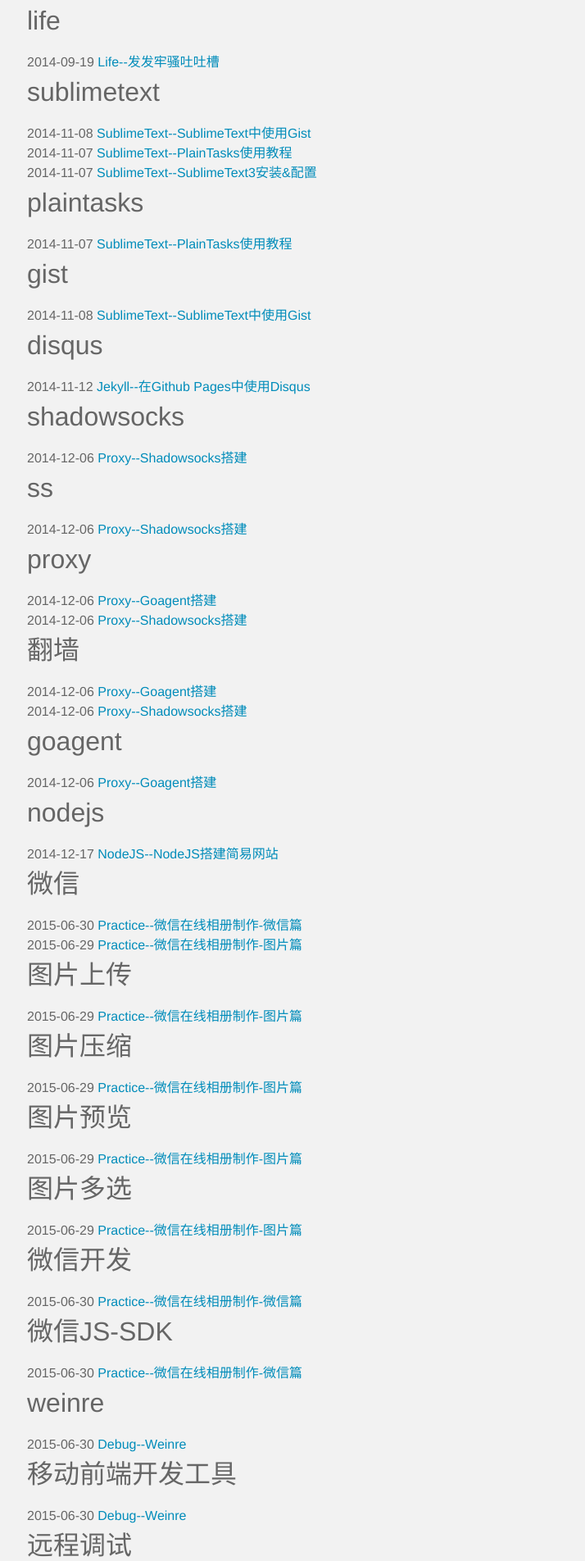
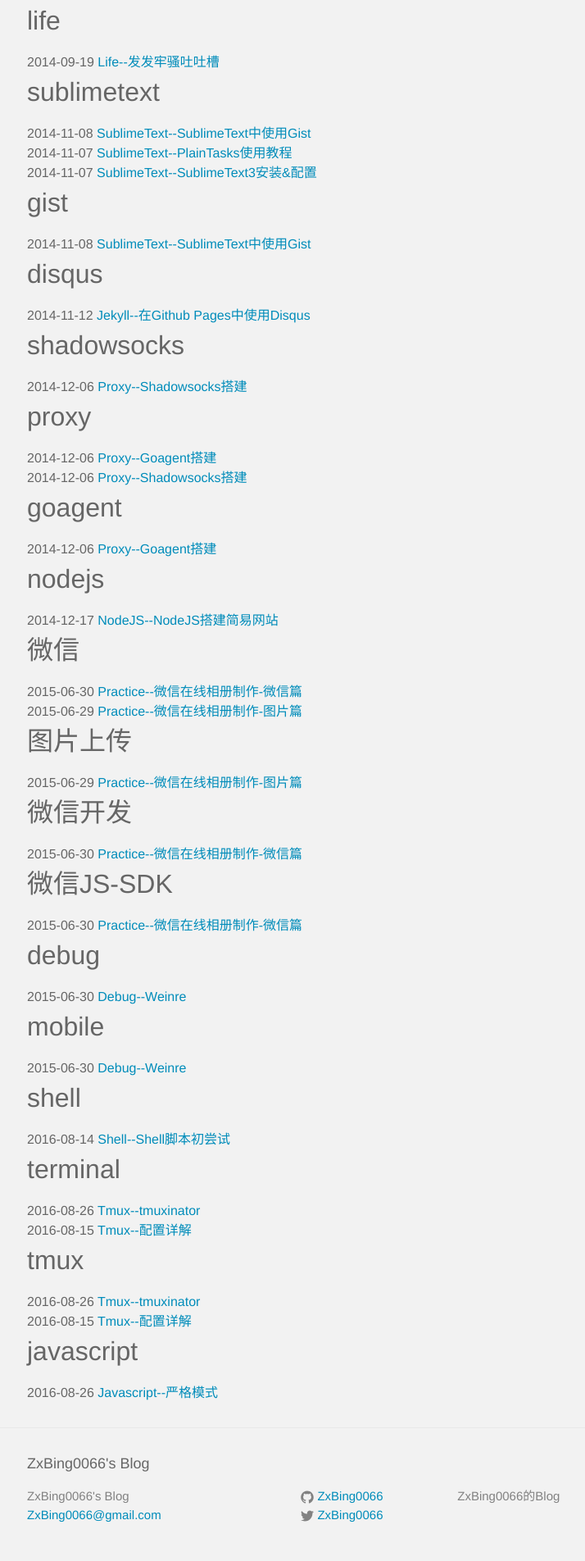
Before and after one commit to ZxBing0066/Blog, a Jekyll site: the page built from tag.html, in a window 1280 px wide. Shown: the part 535-2439 px from the top of the page at 82% size, without its empty margins (137-851 px from the left). Built offline with Jekyll 4.4.1, drawn with Linux system fonts in a browser that asks for light colours; some of the changed lines change nothing that is shown.

Commit message:
add new post about js strict mode

````diff
--- a/_posts/2014-11-07-plaintasks-start.md
+++ b/_posts/2014-11-07-plaintasks-start.md
@@ -5,7 +5,7 @@
 author: ZxBing0066
 blogid: 2014110701
 categories: sublimetext
-tags: sublimetext plaintasks
+tags: sublimetext
 ---
 
 ## `PlainTasks`使用教程(所有快捷键为`win`下的快捷键,`mac`需要自行替换)
--- a/_posts/2014-12-06-goagent.md
+++ b/_posts/2014-12-06-goagent.md
@@ -5,7 +5,7 @@
 author: ZxBing0066
 blogid: 2014120602
 categories: proxy
-tags: goagent proxy 翻墙
+tags: goagent proxy
 ---
 
 {% include proxy_tips.html %}
--- a/_posts/2014-12-06-shadowsocks.md
+++ b/_posts/2014-12-06-shadowsocks.md
@@ -5,7 +5,7 @@
 author: ZxBing0066
 blogid: 2014120601
 categories: proxy
-tags: shadowsocks ss proxy 翻墙
+tags: shadowsocks proxy
 ---
 
 {% include proxy_tips.html %}
--- a/_posts/2015-06-29-weixin-album-image.md
+++ b/_posts/2015-06-29-weixin-album-image.md
@@ -5,7 +5,7 @@
 author: ZxBing0066
 blogid: 2015062901
 categories: weixin
-tags: 微信 图片上传 图片压缩 图片预览 图片多选
+tags: 微信 图片上传
 ---
 
 > 最近做了个微信上的在线相册的玩意,设计到了无数的坑,就此扯两句...
--- a/_posts/2015-06-30-weinre.md
+++ b/_posts/2015-06-30-weinre.md
@@ -5,7 +5,7 @@
 author: ZxBing0066
 blogid: 2015063002
 categories: tools
-tags: weinre 移动前端开发工具 远程调试
+tags: debug mobile
 ---
 
 > `weinre`全名`web inspector remote`,就是`web`远程调试工具,可以远程调试页面,浏览器端其实用处不大,移动端却意义非凡,毕竟移动端可没有`Chrome Console`等调试工具存在的.
--- /dev/null
+++ b/_posts/2016-08-26-strict-mode.md
@@ -0,0 +1,161 @@
+---
+layout: post
+title: "Javascript--严格模式"
+date: 2016-08-26 18:08:18
+author: ZxBing0066
+blogid: 2016082602
+categories: javascript
+tags: javascript
+---
+
+> 严格模式是在ES5中新增的指令,他不是一个声明,而是一个字面表达式,这样在老版本的浏览器中会被忽视而不至于会引起错误.
+
+### 兼容版本
+
+ IE | Chrome | Firefox | Safari | Opera
+ --- | --- | --- | --- | ---
+ 10+ | 13+ | 4+ | 5.1+ | 12+
+
+### 宣告严格模式
+
+```js
+"use strict";
+x = 3.14; // 进入严格模式这里会报错
+```
+
+严格模式需要在一段脚本或者函数的开头宣告才能被识别,在脚本开头这个脚本中的代码都将以严格模式执行,函数开头宣告则只有这个函数中的代码会进入严格模式.(类似javascript的函数作用域)
+
+```js
+x = 3.14;       // 这里不会报错,因为不是严格模式
+myFunction();
+
+function myFunction() {
+  "use strict";
+  y = 3.14;   // 这里是严格模式会报错
+}
+```
+
+### 严格模式中不允许的代码
+
+* 变量未声明不可使用
+
+  ```js
+  "use strict";
+  x = 3.14; // x未声明所以报错
+  ```
+
+* 不可删除变量和函数
+
+  ```js
+  "use strict";
+  var x = 3.14;
+  delete x;  // 变量无法删除报错
+  ```
+
+  ```js
+  "use strict";
+  function x() {};
+  delete x;  // 函数无法删除报错
+  ```
+
+* 不允许定义重复的形参
+
+  ```js
+  "use strict";
+  function x(p1, p1) {}; // 形参重复报错
+  ```
+
+* 不支持八进制数字字面表达式
+
+  ```js
+  "use strict";
+  var x = 010;  // 字面量八进制数报错
+  ```
+
+* 不允许转义字符
+
+  ```js
+  "use strict";
+  var x = \010;  // 转义字符报错
+  ```
+
+* 不允许写只读属性
+
+  ```js
+  "use strict";
+  var obj = {};
+  Object.defineProperty(obj, "x", {value:0, writable:false});
+
+  obj.x = 3.14;    // 只读不可写,报错
+  ```
+
+* 不允许写只能get的属性
+
+  ```js
+  "use strict";
+  var obj = {get x() {return 0} };
+
+  obj.x = 3.14;      // x属性之定义了getter,没有setter,报错
+  ```
+
+* 不允许删除一个不可删属性
+
+  ```js
+  "use strict";
+  delete Object.prototype; // prototype不可删,报错
+  ```
+
+* eval字符串不能作为变量名
+
+  ```js
+  "use strict";
+  var eval = 3.14; // eval不可定义为变量,报错
+  ```
+
+* 不能定义arguments变量
+
+  ```js
+  "use strict";
+  var arguments = 3.14; // 不能定义arguments变量,报错
+  ```
+
+* 不可使用with
+
+  ```js
+  "use strict";
+  with (Math){x = cos(2)}; // 不可使用with,报错
+  ```
+
+* 出于安全原因考虑,eval语句不允许创建变量
+
+  ```js
+  "use strict";
+  eval ("var x = 2");
+  alert (x);  // 报错,未定义
+  ```
+
+* 在严格模式的函数中的this将会变为undefined而不是window或者其他全局对象
+
+  ```js
+  "use strict";
+  function a(){console.log(this)}
+  a() // undefined
+  ```
+
+* 前瞻性考虑
+
+  严格模式中一些将来可能用到的新增关键字将不允许使用:
+
+  * implements
+  * interface
+  * let
+  * package
+  * private
+  * protected
+  * public
+  * static
+  * yield
+
+### 注意事项
+
+"use strict"必须在脚本或者函数的最上方定义,不然浏览器将不会解析为严格模式.
--- a/css/my.css
+++ b/css/my.css
@@ -6,9 +6,6 @@
 }
 .clear {
     clear: both;
-}
-li {
-    list-style-type: none;
 }
 html,
 body {
@@ -141,3 +138,10 @@
 .post-content h3 {
     font-size: 20px;
 }
+
+th, td {
+    background-color: #fff;
+    border-top: 1px solid #ccc;
+    padding: 6px 13px;
+    border: 1px solid #ddd;
+}
````
Also changed, not shown: 2 other files.
